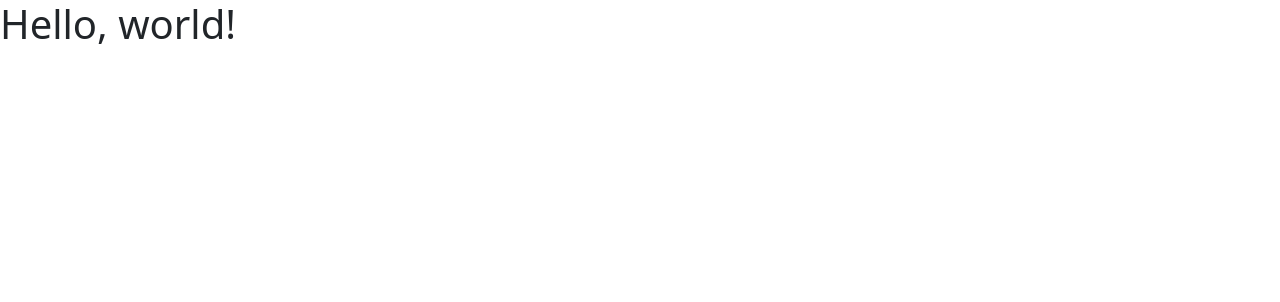
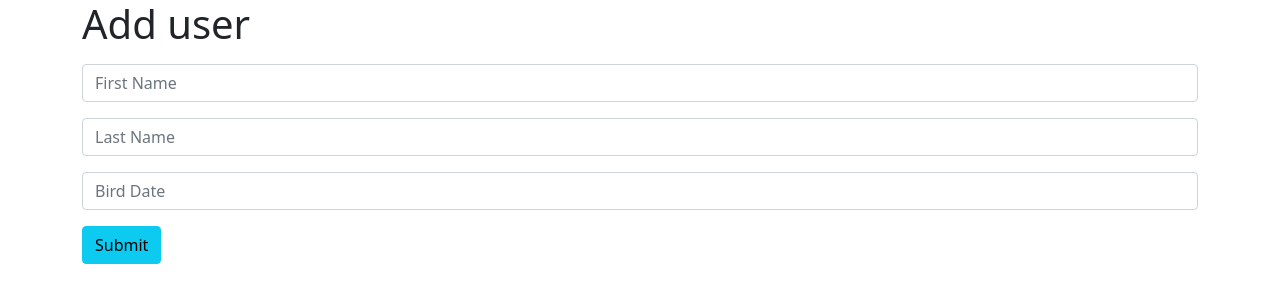
Before and after one commit to PabloMendozaxd/JsCRUD, a plain HTML site: page index.html in a window 1280 px wide. Drawn offline with nearby package versions, Linux system fonts and the light colour scheme; no server answers.

Commit message:
Create users

```diff
--- a/index.html
+++ b/index.html
@@ -10,13 +10,18 @@
     <link href="https://cdn.jsdelivr.net/npm/bootstrap@5.0.0-beta3/dist/css/bootstrap.min.css" rel="stylesheet"
         integrity="sha384-eOJMYsd53ii+scO/bJGFsiCZc+5NDVN2yr8+0RDqr0Ql0h+rP48ckxlpbzKgwra6" crossorigin="anonymous">
 
-    <div class="container">
-        <title>Add user</title>
-    </div>
 </head>
 
 <body>
-    <h1>Hello, world!</h1>
+    <form id="user-data" class="container">
+        <h1>Add user</h1>
+        <input type="text" id="firt-name" placeholder="First Name" class="form-control my-3">
+        <input type="text" id="last-name" placeholder="Last Name" class="form-control my-3">
+        <input type="text" id="birth-date" placeholder="Bird Date" class="form-control my-3">
+        <button type="button" class="btn btn-info" onclick="saveUsers()">Submit</button>
+    </form>
+
+
     <script src="https://cdn.jsdelivr.net/npm/bootstrap@5.0.0-beta3/dist/js/bootstrap.bundle.min.js"
         integrity="sha384-JEW9xMcG8R+pH31jmWH6WWP0WintQrMb4s7ZOdauHnUtxwoG2vI5DkLtS3qm9Ekf"
         crossorigin="anonymous"></script>
--- a/main.js
+++ b/main.js
@@ -6,20 +6,17 @@ firebase.initializeApp({
 
 let db = firebase.firestore();
 
+function saveUsers() {
   db.collection("users").add({
-    first: "Gloria",
-    last: "Figueroa",
-    born: 1997
+    first: document.getElementById('firt-name').value,
+    last: document.getElementById('last-name').value,
+    born: document.getElementById('birth-date').value
   })
     .then((docRef) => {
       console.log("Document written with ID: ", docRef.id);
+      document.getElementById("user-data").reset();
     })
     .catch((error) => {
       console.error("Error adding document: ", error);
     });
-
-db.collection("users").get().then((querySnapshot) => {
-    querySnapshot.forEach((doc) => {
-        console.log(`${doc.id} => ${doc.data()}`);
-    });
-});
+}
```
Lines whose indentation alone changed are shown as unchanged.
